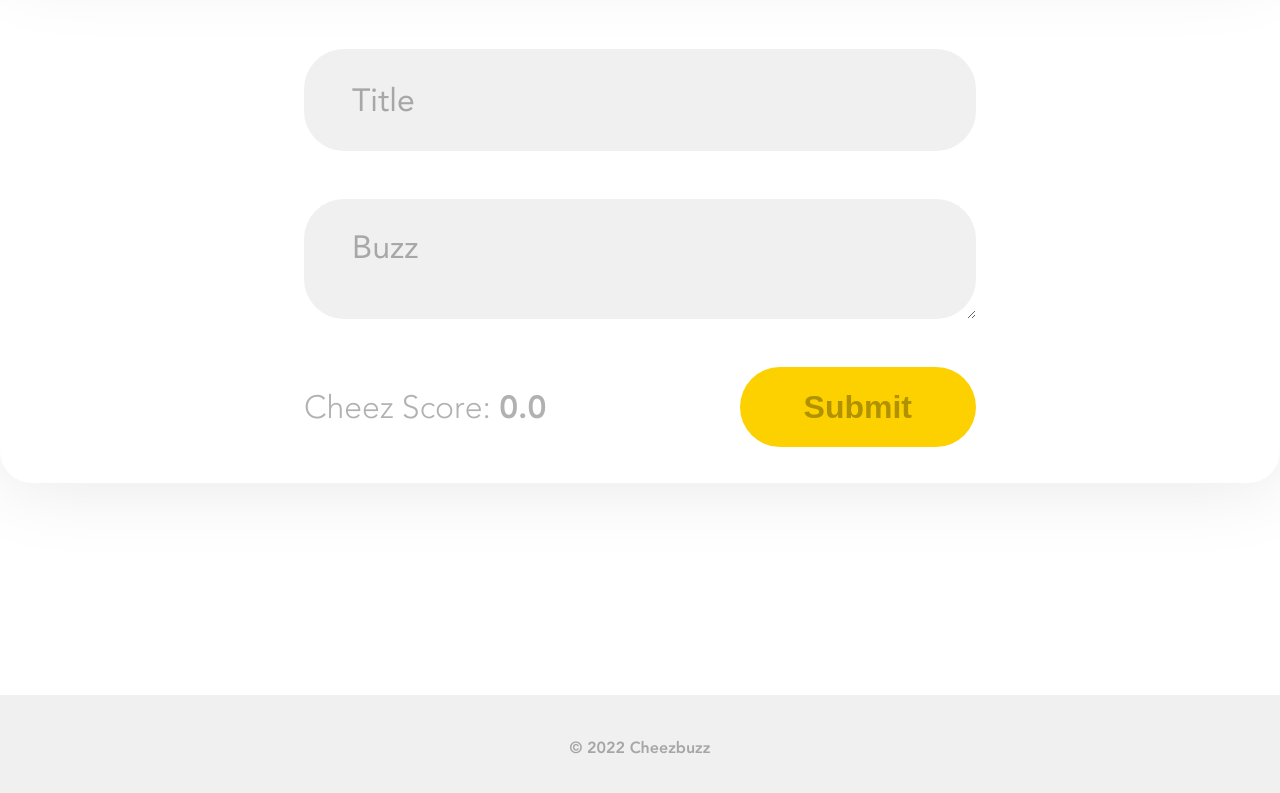
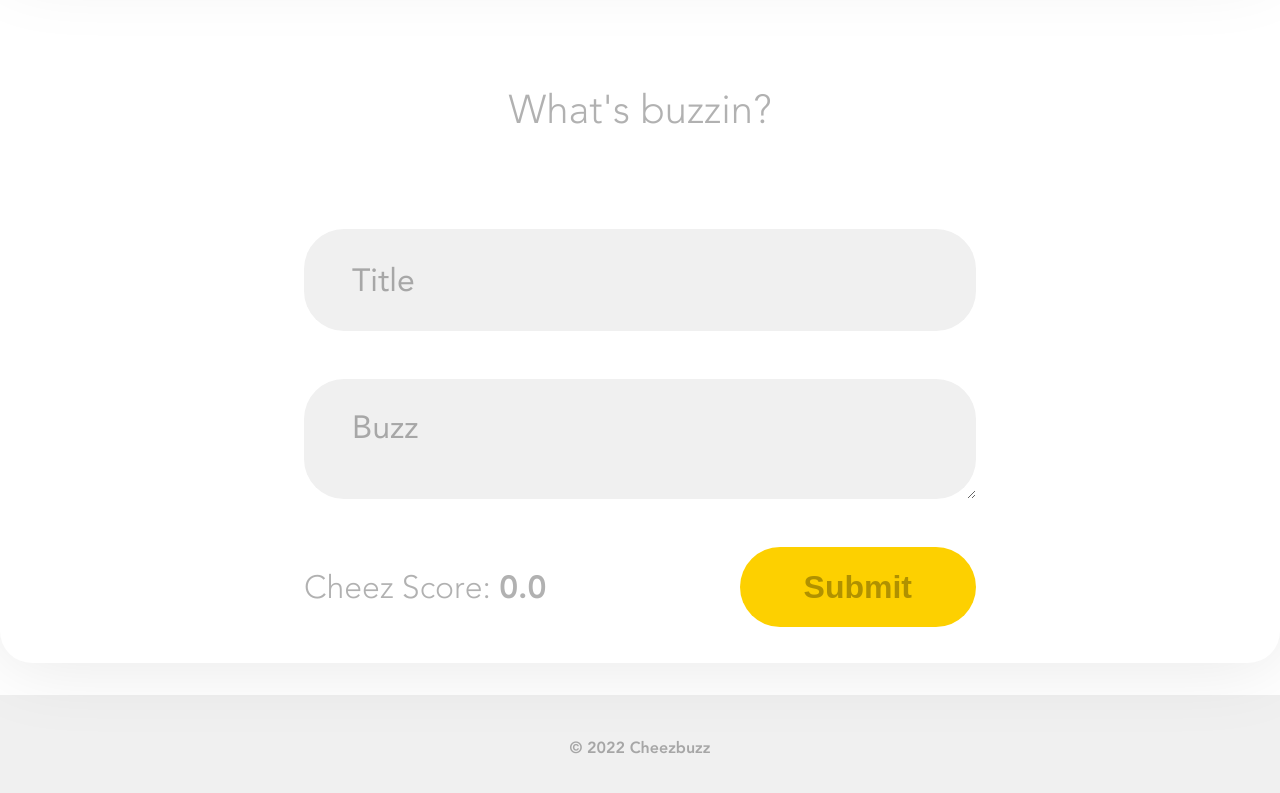
Before and after one commit to cheezbuzz/cheezbuzz.com, a plain HTML site: page index.html in a window 1280 px wide. Both pictures are taken after a click on the picture 1188 px from the left and 52 px from the top of the page. Shown: the part 137-930 px from the top of the page. Drawn offline with nearby package versions, Linux system fonts and the light colour scheme; no server answers.

Commit message:
Update index.css

```diff
--- a/css/index.css
+++ b/css/index.css
@@ -260,7 +260,8 @@ footer > p {
   left: 0px;
   width: 100vw;
   z-index: 2;
-  height: 75vh;
+  height: 100vh;
+  box-sizing: border-box;
   background: white;
   box-shadow: 0px 0px 10vh 0px rgba(0,0,0,0.1);
   display: flex;
```
